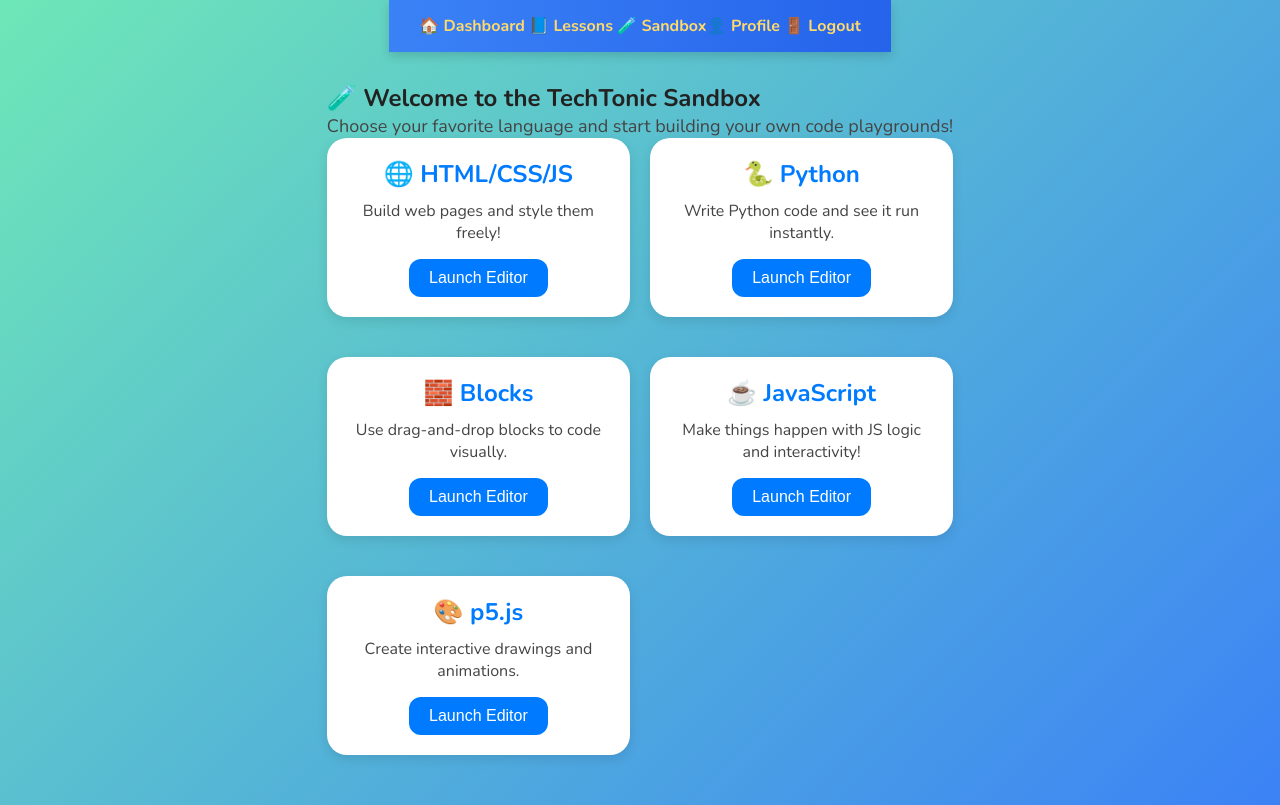
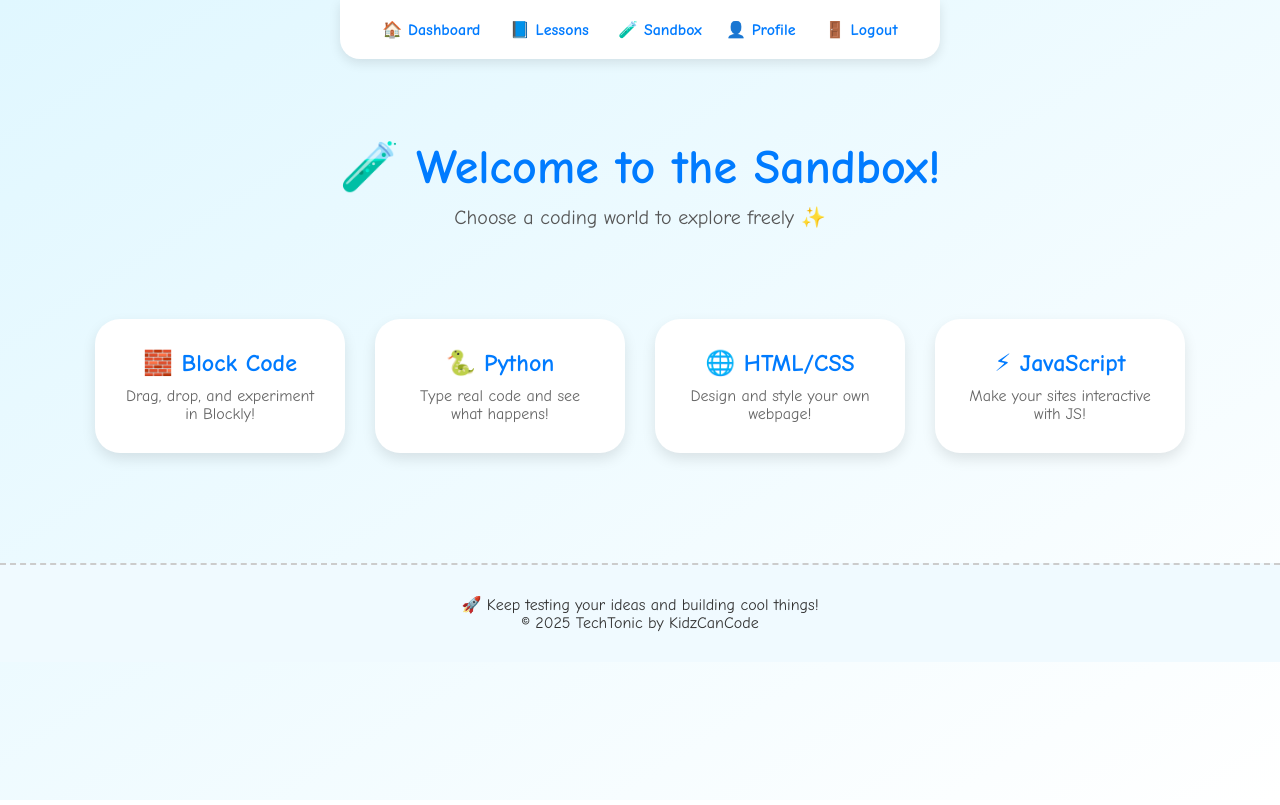
Before and after one commit to KidzCanCode-KCC/techtonic, a plain HTML site: page sandbox.html in a window 1280 px wide. Drawn offline with nearby package versions, Linux system fonts and the light colour scheme.

Commit message:
Update sandbox.html

```diff
--- a/sandbox.html
+++ b/sandbox.html
@@ -1,96 +1,141 @@
 <!DOCTYPE html>
 <html lang="en">
 <head>
-  <meta charset="UTF-8" />
-  <meta name="viewport" content="width=device-width, initial-scale=1.0" />
-  <title>🧪 TechTonic Sandbox</title>
-  <link rel="stylesheet" href="style.css" />
+  <meta charset="UTF-8">
+  <meta name="viewport" content="width=device-width, initial-scale=1.0">
+  <title>TechTonic Sandbox</title>
+  <link rel="stylesheet" href="style.css">
   <style>
-    .sandbox-page {
-      max-width: 1000px;
-      margin: 0 auto;
+    body {
+      margin: 0;
+      font-family: 'Comic Sans MS', cursive, sans-serif;
+      background: linear-gradient(to bottom right, #e0f7ff, #ffffff);
+      color: #333;
+    }
+
+    .navbar {
+      background: #ffffff;
+      padding: 20px 30px;
+      display: flex;
+      justify-content: space-between;
+      align-items: center;
+      box-shadow: 0 4px 12px rgba(0, 0, 0, 0.1);
+      border-radius: 0 0 20px 20px;
+    }
+
+    .navbar a {
+      color: #007bff;
+      text-decoration: none;
+      font-weight: bold;
+      margin: 0 12px;
+    }
+
+    .navbar a:hover {
+      text-decoration: underline;
+    }
+
+    .sandbox-hero {
+      text-align: center;
+      padding: 80px 20px 40px;
+    }
+
+    .sandbox-hero h1 {
+      font-size: 48px;
+      color: #007bff;
+      margin-bottom: 10px;
+    }
+
+    .sandbox-hero p {
+      font-size: 20px;
+      color: #555;
+    }
+
+    .sandbox-buttons {
+      display: flex;
+      justify-content: center;
+      flex-wrap: wrap;
+      gap: 30px;
+      margin: 50px 20px;
+    }
+
+    .sandbox-button {
+      background: white;
       padding: 30px;
-    }
-    .card {
-      background: #ffffff;
-      border-radius: 20px;
-      box-shadow: 0 4px 12px rgba(0, 0, 0, 0.1);
-      padding: 20px;
-      margin-bottom: 20px;
+      border-radius: 25px;
+      box-shadow: 0 6px 14px rgba(0, 0, 0, 0.1);
       text-align: center;
-      transition: transform 0.2s;
-    }
-    .card:hover {
-      transform: scale(1.02);
-    }
-    .card h2 {
-      margin-bottom: 10px;
-      color: #007bff;
-    }
-    .card p {
-      color: #444;
-    }
-    .launch-btn {
-      margin-top: 15px;
-      background-color: #007bff;
-      color: white;
-      padding: 10px 20px;
-      font-size: 16px;
-      border: none;
-      border-radius: 12px;
+      width: 250px;
+      transition: 0.3s;
       cursor: pointer;
     }
-    .sandbox-grid {
-      display: grid;
-      grid-template-columns: repeat(auto-fit, minmax(250px, 1fr));
-      gap: 20px;
+
+    .sandbox-button:hover {
+      transform: scale(1.05);
+      background: #f0faff;
+    }
+
+    .sandbox-button h2 {
+      font-size: 24px;
+      color: #007bff;
+      margin-bottom: 10px;
+    }
+
+    .sandbox-button p {
+      font-size: 16px;
+      color: #666;
+    }
+
+    .footer {
+      text-align: center;
+      padding: 30px;
+      background: #f0faff;
+      margin-top: 60px;
+      border-top: 2px dashed #ccc;
     }
   </style>
 </head>
 <body>
-  <nav class="navbar">
-    <div class="nav-left">
+
+  <div class="navbar">
+    <div>
       <a href="dashboard.html">🏠 Dashboard</a>
       <a href="lessons.html">📘 Lessons</a>
-      <a href="sandbox.html" class="active">🧪 Sandbox</a>
+      <a href="sandbox.html">🧪 Sandbox</a>
     </div>
-    <div class="nav-right">
+    <div>
       <a href="profile.html">👤 Profile</a>
       <a href="logout.html">🚪 Logout</a>
     </div>
-  </nav>
+  </div>
 
-  <section class="sandbox-page">
-    <h1 class="page-title">🧪 Welcome to the TechTonic Sandbox</h1>
-    <p style="text-align:center; font-size: 18px; color: #444;">Choose your favorite language and start building your own code playgrounds!</p>
+  <div class="sandbox-hero">
+    <h1>🧪 Welcome to the Sandbox!</h1>
+    <p>Choose a coding world to explore freely ✨</p>
+  </div>
 
-    <div class="sandbox-grid">
-      <div class="card">
-        <h2>🌐 HTML/CSS/JS</h2>
-        <p>Build web pages and style them freely!</p>
-        <a href="sandbox_html.html"><button class="launch-btn">Launch Editor</button></a>
-      </div>
-      <div class="card">
-        <h2>🐍 Python</h2>
-        <p>Write Python code and see it run instantly.</p>
-        <a href="sandbox_python.html"><button class="launch-btn">Launch Editor</button></a>
-      </div>
-      <div class="card">
-        <h2>🧱 Blocks</h2>
-        <p>Use drag-and-drop blocks to code visually.</p>
-        <a href="sandbox_blocks.html"><button class="launch-btn">Launch Editor</button></a>
-      </div>
-      <div class="card">
-        <h2>☕ JavaScript</h2>
-        <p>Make things happen with JS logic and interactivity!</p>
-        <a href="sandbox_js.html"><button class="launch-btn">Launch Editor</button></a>
-      </div>
-      <div class="card">
-        <h2>🎨 p5.js</h2>
-        <p>Create interactive drawings and animations.</p>
-        <a href="sandbox_p5.html"><button class="launch-btn">Launch Editor</button></a>
-      </div>
+  <div class="sandbox-buttons">
+    <div class="sandbox-button" onclick="location.href='block.html'">
+      <h2>🧱 Block Code</h2>
+      <p>Drag, drop, and experiment in Blockly!</p>
     </div>
-  </section>
+    <div class="sandbox-button" onclick="location.href='python.html'">
+      <h2>🐍 Python</h2>
+      <p>Type real code and see what happens!</p>
+    </div>
+    <div class="sandbox-button" onclick="location.href='htmlcss.html'">
+      <h2>🌐 HTML/CSS</h2>
+      <p>Design and style your own webpage!</p>
+    </div>
+    <div class="sandbox-button" onclick="location.href='javascript.html'">
+      <h2>⚡ JavaScript</h2>
+      <p>Make your sites interactive with JS!</p>
+    </div>
+  </div>
+
+  <div class="footer">
+    🚀 Keep testing your ideas and building cool things!<br>
+    © 2025 TechTonic by KidzCanCode
+  </div>
+
 </body>
 </html>
```
